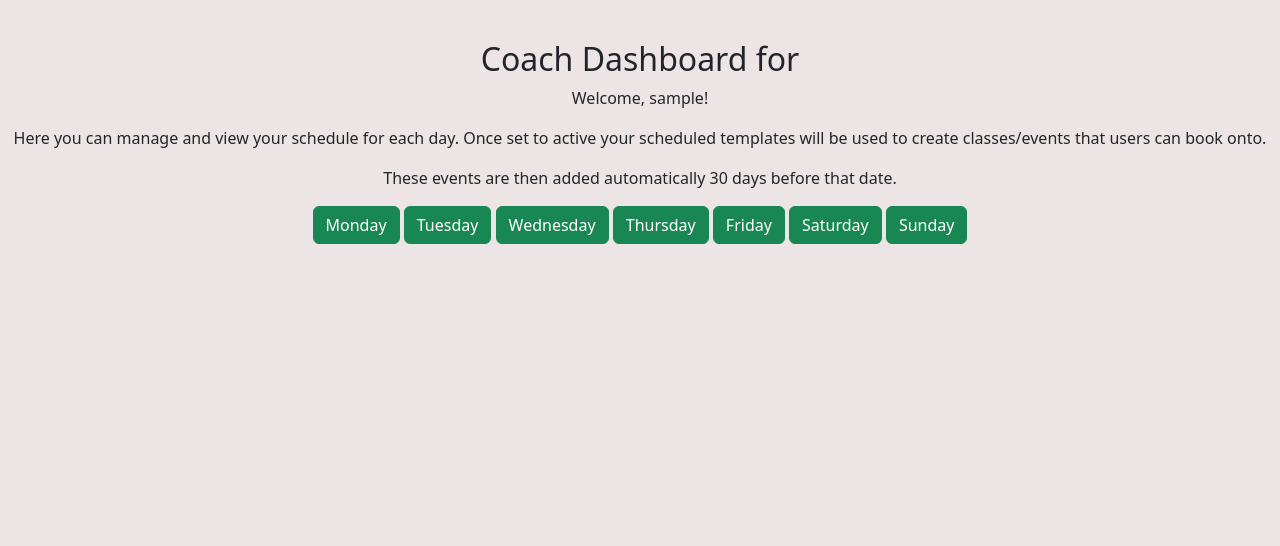
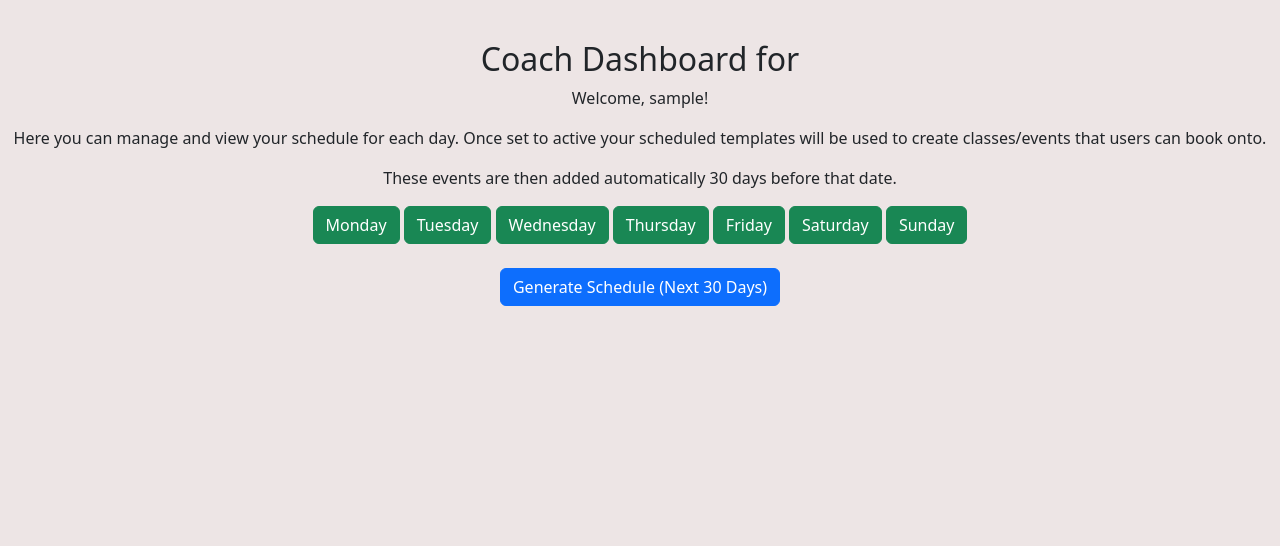
Before and after one commit to judewoolls/ClassifyBooking, a Django app: page /booking/coach_dashboard/ in a window 1280 px wide. Shown: the part 56-602 px from the top of the page. Run offline with Django 4.2, Linux system fonts and the light colour scheme; a user stored in the database is signed in; tables that the repository leaves empty hold one stand-in row (values such as "Sample post").

Commit message:
add generate classes for next 30 days button

```diff
--- a/booking/forms.py
+++ b/booking/forms.py
@@ -184,3 +184,7 @@ class DuplicateTemplateDayForm(forms.Form):
         if user:
             # Only show days that belong to the coach
             self.fields['target_day'].queryset = Day.objects.all()
+
+class BulkDeleteEventsForm(forms.Form):
+    start_date = forms.DateField(widget=forms.DateInput(attrs={'type': 'date'}))
+    end_date = forms.DateField(widget=forms.DateInput(attrs={'type': 'date'}))
--- a/booking/templates/booking/coach_dashboard.html
+++ b/booking/templates/booking/coach_dashboard.html
@@ -18,4 +18,12 @@
         <a href="{% url 'schedule' 7 %}" class="btn btn-success">Sunday</a>
     </div>
 </div>
+<div class="container d-flex justify-content-center mt-4">
+    <div class="row">
+        <form action="{% url 'generate_schedule' %}" method="post">
+            {% csrf_token %}
+            <button type="submit" class="btn btn-primary">Generate Schedule (Next 30 Days)</button>
+        </form>
+    </div>
+</div>
 {% endblock content %}
--- a/booking/urls.py
+++ b/booking/urls.py
@@ -9,6 +9,7 @@ urlpatterns = [
     path('view_template_event/<int:template_id>/',
          views.view_template_event, name='view_template_event'),
     path('template/duplicate_schedule/<int:source_day_id>/', views.duplicate_template_schedule, name='duplicate_template_schedule'),
+    path("generate-schedule/", views.generate_schedule_view, name="generate_schedule"),
     path('cancel_event/<int:event_id>/',
          views.cancel_event, name='cancel_event'),
     path('delete_template_event/<int:template_id>/',
--- a/booking/views.py
+++ b/booking/views.py
@@ -9,7 +9,7 @@ from .forms import EventForm, MultiEventForm, TemplateEventForm, DuplicateTempla
 from datetime import date, timedelta
 from django.shortcuts import render, redirect
 from company.models import Token
-from booking.utils import update_event_status_if_needed
+from booking.utils import update_event_status_if_needed, generate_schedule_for_next_30_days
 
 import logging
 
@@ -462,3 +462,16 @@ def duplicate_template_schedule(request, source_day_id):
             'source_day': source_day,
         }
     )
+
+@login_required
+def generate_schedule_view(request):
+    if not check_for_coach(request):
+        messages.error(request, "You are not authorized to generate a schedule.")
+        return redirect('event_search', date=date.today())
+    # Ensure the user is a coach
+    company = request.user.profile.company
+
+    created = generate_schedule_for_next_30_days(company)
+    messages.success(request, f"{created} events created for the next 30 days.")
+
+    return redirect('coach_dashboard')  # or wherever you want to go after
```
Also changed, not shown: test.db.
